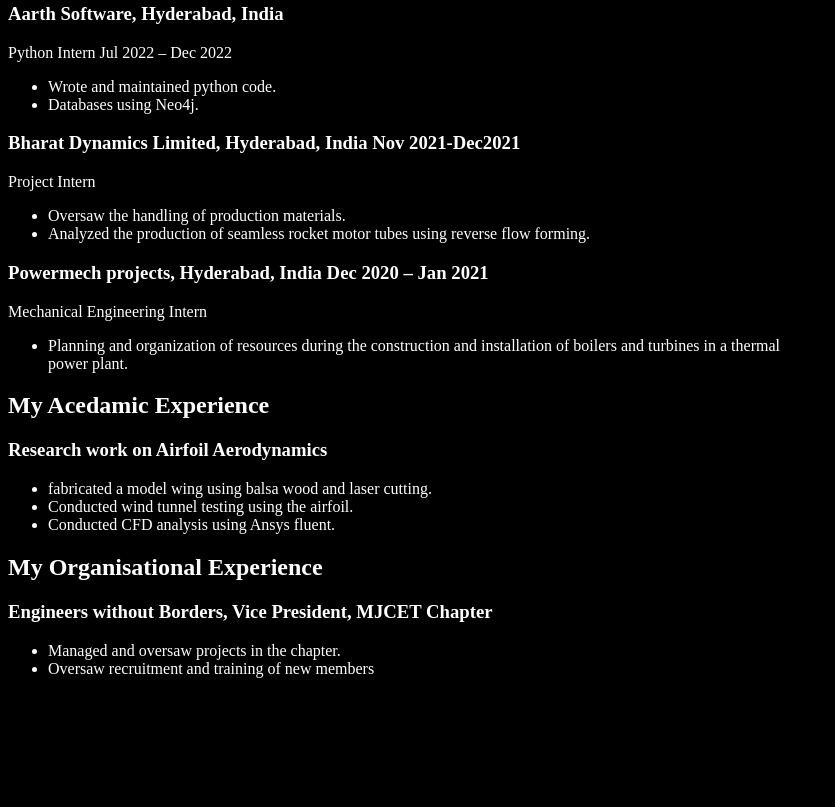
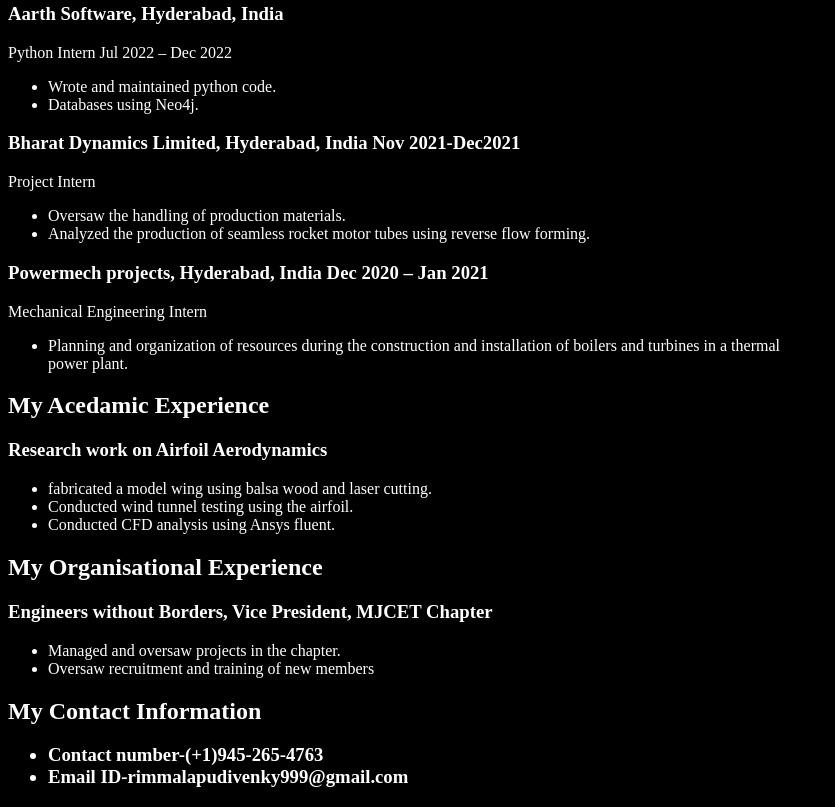
Before and after one commit to Venky6777/Venky6777.github.io, a plain HTML site: page index.html in a window 1280 px wide. Shown: the part 323-1130 px from the top of the page, without its empty margins (0-835 px from the left). Before the commit the page ends 1017 px from the top, so only its background shows below. Drawn offline with Linux system fonts and the light colour scheme.

Commit message:
Update index.html
added contact information

```diff
--- a/index.html
+++ b/index.html
@@ -49,6 +49,15 @@
             <li> Managed and oversaw projects in the chapter.</li>
             <li>Oversaw recruitment and training of new members</li> </ul>
 
+        <h2>My Contact Information</h2>
+
+        <h3>
+           <ul>
+            <li> Contact number-(+1)945-265-4763</li>
+            <li>Email ID-rimmalapudivenky999@gmail.com</li>
+           </ul>
+        </h3>
+
 
 
 
```
